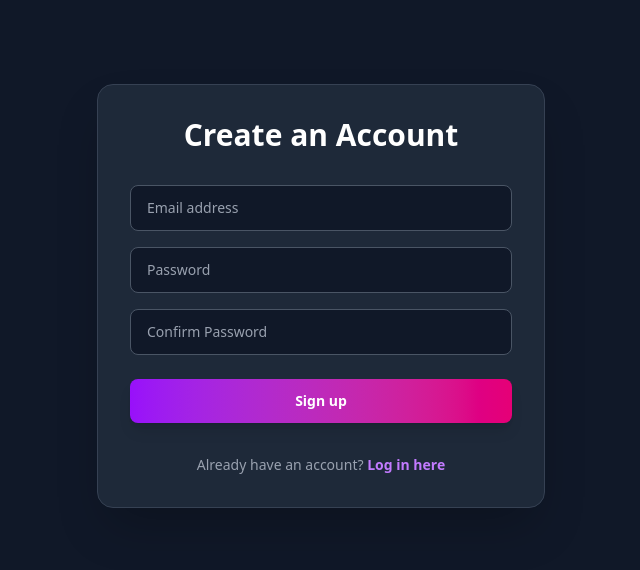
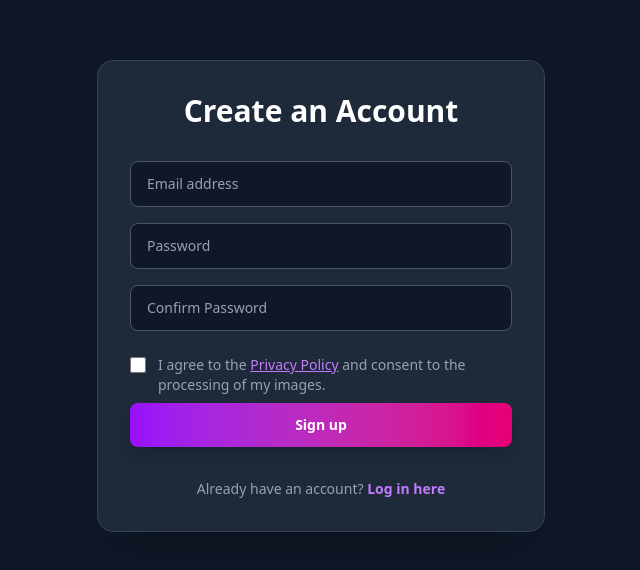
Before and after one commit to Kevo-03/Neural-Style-Transfer, a Next.js app in the folder frontend/: page /signup in a window 1280 px wide. Shown: the part 104-674 px from the top of the page, without its empty margins (319-959 px from the left). Built offline with nearby package versions, Linux system fonts and the light colour scheme; no server answers.

Commit message:
added privacy policy

```diff
--- a/frontend/src/app/page.tsx
+++ b/frontend/src/app/page.tsx
@@ -27,6 +27,7 @@ export default function Home() {
   }
 
   return (
+    <>
       <div className="flex min-h-[calc(100vh-4rem)] flex-col items-center justify-center bg-gray-900 px-4 text-center">
         <h1 className="text-5xl font-extrabold tracking-tight text-white sm:text-6xl">
           Transform Your Photos with{" "}
@@ -53,5 +54,14 @@ export default function Home() {
           </Link>
         </div>
       </div>
+      <footer className="w-full bg-gray-900 py-6 text-center text-gray-500 text-sm border-t border-gray-800">
+        <p>&copy; {new Date().getFullYear()} NeuralArt. All rights reserved.</p>
+        <div className="mt-2 space-x-4">
+          <Link href="/privacy" className="hover:text-purple-400 transition">
+            Privacy Policy
+          </Link>
+        </div>
+      </footer>
+    </>
   );
 }
--- /dev/null
+++ b/frontend/src/app/privacy/page.tsx
@@ -0,0 +1,37 @@
+import React from 'react';
+
+export default function PrivacyPolicy() {
+    return (
+        <div className="min-h-screen bg-gray-900 text-gray-300 px-4 py-12 sm:px-6 lg:px-8">
+            <div className="mx-auto max-w-3xl bg-gray-800 p-8 rounded-xl shadow-xl border border-gray-700">
+                <h1 className="text-3xl font-extrabold text-white mb-6">Privacy Policy</h1>
+                <p className="mb-4 text-sm">Last Updated: March 2026</p>
+
+                <h2 className="text-xl font-bold text-white mt-6 mb-3">1. Information We Collect</h2>
+                <p className="mb-4">
+                    When you register for an account on NeuralArt, we collect your email address and a securely hashed version of your password. When you use our generation tool, we temporarily process and securely store the images you upload (Content and Style images) and the resulting generated artwork.
+                </p>
+
+                <h2 className="text-xl font-bold text-white mt-6 mb-3">2. How We Use Your Data</h2>
+                <p className="mb-4">
+                    Your data is used strictly to provide the Neural Style Transfer service, authenticate your account, and maintain your personal gallery. <strong>We do not use your personal images or generated artwork to train our AI models.</strong>
+                </p>
+
+                <h2 className="text-xl font-bold text-white mt-6 mb-3">3. Data Storage and Security</h2>
+                <p className="mb-4">
+                    Your data is hosted securely on DigitalOcean servers. Passwords are cryptographically hashed using industry-standard algorithms, and all image uploads are transmitted over encrypted connections (HTTPS). We use secure, HTTP-only cookies to manage your active sessions.
+                </p>
+
+                <h2 className="text-xl font-bold text-white mt-6 mb-3">4. Your Rights (KVKK / GDPR)</h2>
+                <p className="mb-4">
+                    You have the right to access, modify, or delete your personal data at any time. You can permanently delete your generated artwork directly from your Library dashboard. If you wish to completely delete your account and all associated email data from our database, please contact us.
+                </p>
+
+                <h2 className="text-xl font-bold text-white mt-6 mb-3">5. Contact</h2>
+                <p className="mb-4">
+                    If you have any questions about this Privacy Policy, please contact us at: [Your Contact Email]
+                </p>
+            </div>
+        </div>
+    );
+}
--- a/frontend/src/app/signup/page.tsx
+++ b/frontend/src/app/signup/page.tsx
@@ -77,7 +77,26 @@ export default function SignupPage() {
                             onChange={(e) => setConfirmPassword(e.target.value)}
                         />
                     </div>
-
+                    <div className="flex items-start mt-6 mb-2">
+                        <div className="flex h-5 items-center">
+                            <input
+                                id="privacy-consent"
+                                name="privacy-consent"
+                                type="checkbox"
+                                required
+                                className="h-4 w-4 rounded border-gray-600 bg-gray-700 text-purple-500 focus:ring-purple-500"
+                            />
+                        </div>
+                        <div className="ml-3 text-sm text-left">
+                            <label htmlFor="privacy-consent" className="text-gray-400">
+                                I agree to the{' '}
+                                <a href="/privacy" target="_blank" rel="noopener noreferrer" className="font-medium text-purple-400 hover:text-purple-300 underline">
+                                    Privacy Policy
+                                </a>
+                                {' '}and consent to the processing of my images.
+                            </label>
+                        </div>
+                    </div>
                     <div>
                         <button
                             type="submit"
```
Lines whose indentation alone changed are shown as unchanged.
